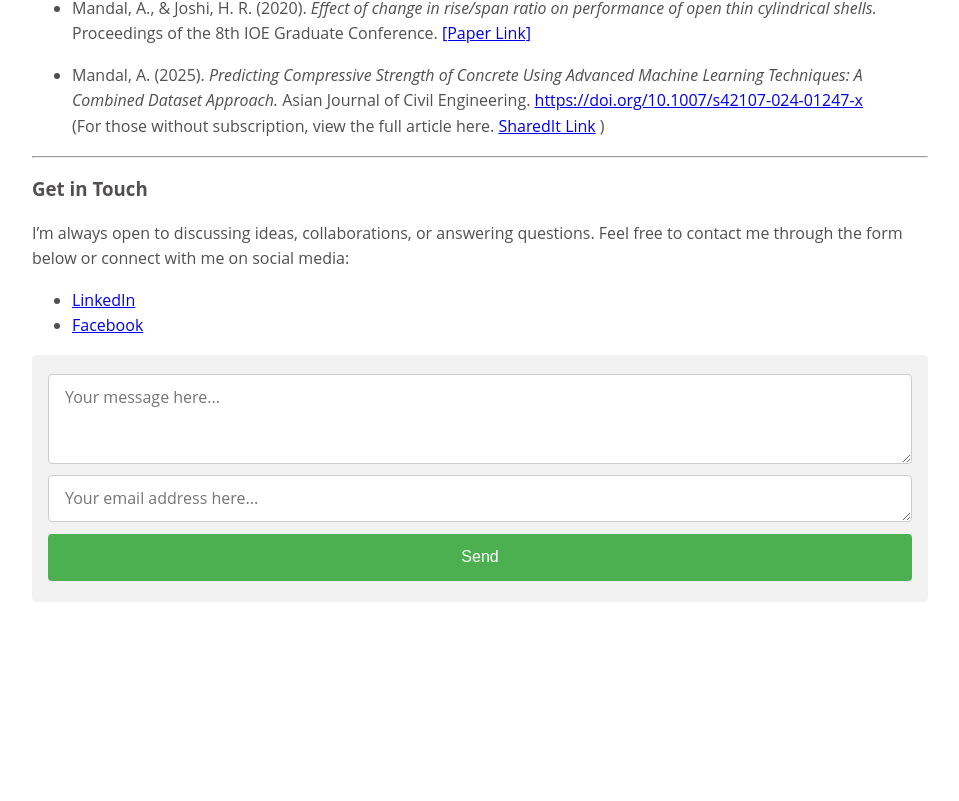
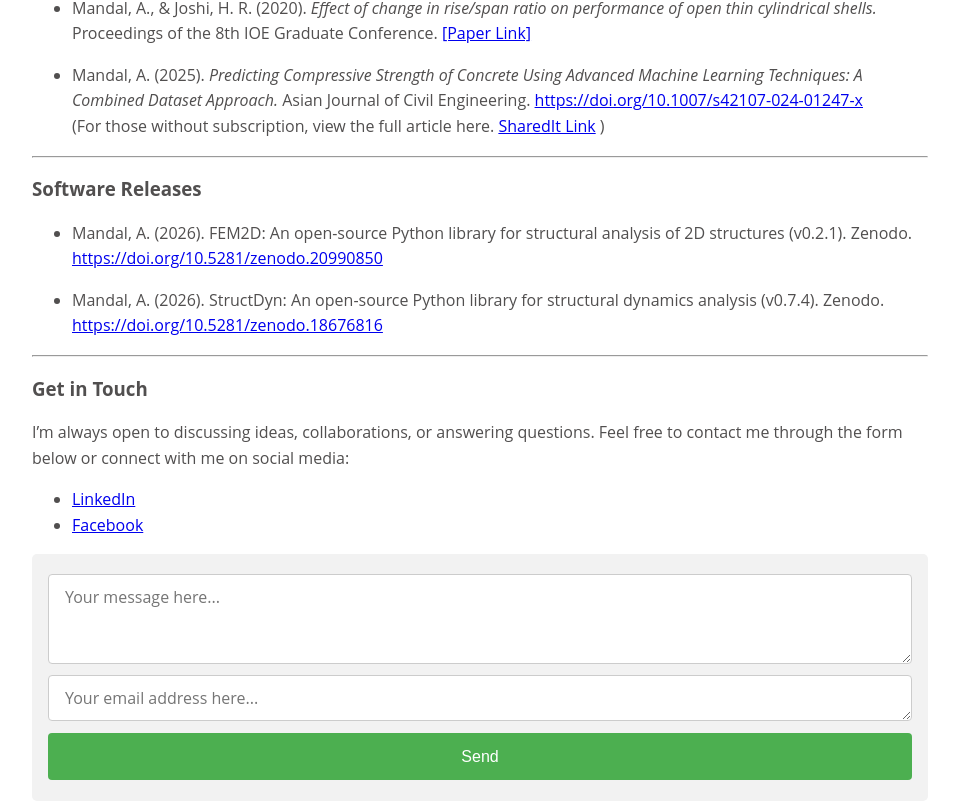
Before and after one commit to learnstructure/mcqCivil, a React (Create React App) app: page /contact in a window 1280 px wide. Shown: the part 742-1543 px from the top of the page, without its empty margins (160-1119 px from the left). Before the commit the page ends 1344 px from the top, so only its background shows below. Built offline with nearby package versions, Linux system fonts and the light colour scheme; no server answers.

Commit message:
contact changed

```diff
--- a/public/index.html
+++ b/public/index.html
@@ -15,6 +15,15 @@
   <meta name="google-site-verification" content="fVAMf7k3ESYzZ4Fj1ibcDkZ1-pQAHl3xxoEmdXZsaIc" />
   <script async src="https://pagead2.googlesyndication.com/pagead/js/adsbygoogle.js?client=ca-pub-5408877112708791"
     crossorigin="anonymous"></script>
+
+  <!-- # Redirect to the new domain if the user is on the old domain -->
+  <script>
+    if (window.location.hostname === 'civilengineering-mcq.web.app' ||
+      window.location.hostname === 'civilengineering-mcq.firebaseapp.com') {
+      window.location.replace('https://structurerealm.com' + window.location.pathname + window.location.search);
+    }
+  </script>
+
 </head>
 
 <body>
--- a/src/components/Contact.js
+++ b/src/components/Contact.js
@@ -36,6 +36,17 @@ function Contact() {
                 </li>
             </ul>
             <hr />
+            <h3 >Software Releases</h3>
+            <ul>
+                <li style={{ marginBottom: '1rem' }}>
+                    Mandal, A. (2026). FEM2D: An open-source Python library for structural analysis of 2D structures (v0.2.1). Zenodo.  <a href='https://doi.org/10.5281/zenodo.20990850' target="_blank" rel="noopener noreferrer">https://doi.org/10.5281/zenodo.20990850</a>
+                </li>
+                <li style={{ marginBottom: '1rem' }}>
+                    Mandal, A. (2026). StructDyn: An open-source Python library for structural dynamics analysis (v0.7.4). Zenodo. <a href='https://doi.org/10.5281/zenodo.18676816' target="_blank" rel="noopener noreferrer">https://doi.org/10.5281/zenodo.18676816</a>
+
+                </li>
+            </ul>
+            <hr />
             <h3>Get in Touch</h3>
             <p>
                 I’m always open to discussing ideas, collaborations, or answering questions. Feel free to contact me through the form below or connect with me on social media:
```
